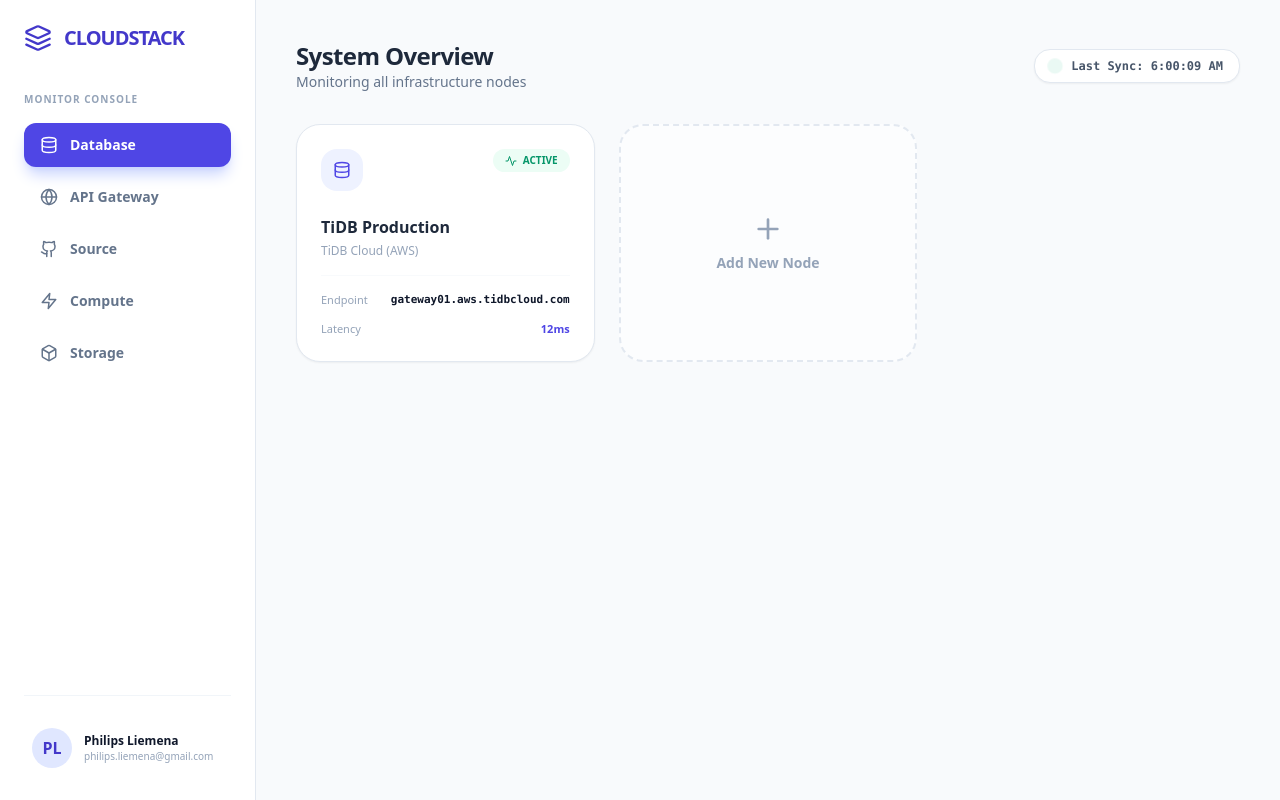
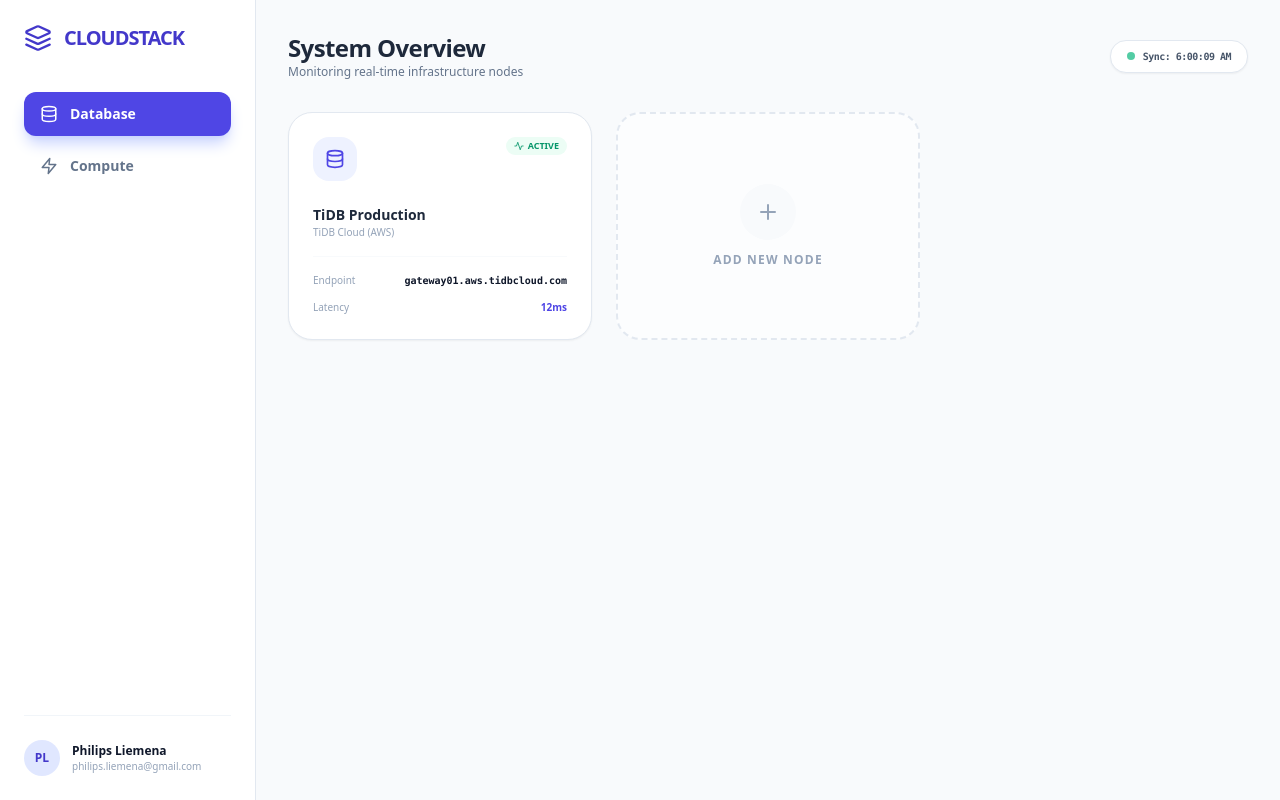
Before and after one commit to opalgas-oss/dashboard-cloud-monitor, a React (Vite) app: page / in a window 1280 px wide. Built offline with nearby package versions, Linux system fonts and the light colour scheme.

Commit message:
Update App.jsx

```diff
--- a/App.jsx
+++ b/App.jsx
@@ -1,32 +1,24 @@
 import React, { useState, useEffect } from 'react';
 import {
   Database, Globe, Zap, Box, Layers,
-  Menu, X, Plus, Save, Github,
-  Activity, ShieldCheck, Server
+  Menu, X, Plus, Activity, Edit3, Trash2, Save, AlertTriangle
 } from 'lucide-react';
 
 export default function App() {
   const [activeTab, setActiveTab] = useState('database');
   const [lastScan, setLastScan] = useState(new Date().toLocaleTimeString());
   const [isMobileMenuOpen, setIsMobileMenuOpen] = useState(false);
+  const [isModalOpen, setIsModalOpen] = useState(false);
+  const [editingNode, setEditingNode] = useState(null);
 
-  // Identitas Pengguna
+  // Data User Nyata
   const userData = {
     full_name: "Philips Liemena",
-    email: "philips.liemena@gmail.com",
-    role: "System Administrator"
+    email: "philips.liemena@gmail.com"
   };
 
-  const categories = [
-    { id: 'database', label: 'Database', icon: <Database size={18} /> },
-    { id: 'gateway', label: 'API Gateway', icon: <Globe size={18} /> },
-    { id: 'source', label: 'Source', icon: <Github size={18} /> },
-    { id: 'compute', label: 'Compute', icon: <Zap size={18} /> },
-    { id: 'storage', label: 'Storage', icon: <Box size={18} /> },
-  ];
-
-  // Data Koneksi Riil
-  const [services] = useState([
+  // State untuk daftar Node (Services)
+  const [services, setServices] = useState([
     {
       id: 'db-1',
       category: 'database',
@@ -34,28 +26,39 @@ export default function App() {
       provider: 'TiDB Cloud (AWS)',
       status: 'online',
       latency: '12ms',
-      config: { host: 'gateway01.aws.tidbcloud.com', db: 'db_greenhouse' }
-    },
-    {
-      id: 'git-1',
-      category: 'source',
-      name: 'Dashboard UI',
-      provider: 'GitHub OSS',
-      status: 'online',
-      latency: '7ms',
-      config: { host: 'github.com/opalgas-oss', db: 'main' }
+      host: 'gateway01.aws.tidbcloud.com'
     }
   ]);
 
+  // Handler untuk membuka modal Tambah/Edit
+  const openModal = (node = null) => {
+    setEditingNode(node || { name: '', category: 'database', provider: '', host: '' });
+    setIsModalOpen(true);
+  };
+
+  const saveNode = (e) => {
+    e.preventDefault();
+    if (editingNode.id) {
+      setServices(services.map(s => s.id === editingNode.id ? editingNode : s));
+    } else {
+      setServices([...services, { ...editingNode, id: Date.now().toString(), status: 'online', latency: '10ms' }]);
+    }
+    setIsModalOpen(false);
+  };
+
+  const deleteNode = (id) => {
+    if(confirm('Hapus node ini?')) {
+      setServices(services.filter(s => s.id !== id));
+    }
+  };
+
   useEffect(() => {
-    const interval = setInterval(() => {
-      setLastScan(new Date().toLocaleTimeString());
-    }, 5000);
+    const interval = setInterval(() => setLastScan(new Date().toLocaleTimeString()), 5000);
     return () => clearInterval(interval);
   }, []);
 
   return (
-    <div className="min-h-screen bg-slate-50 text-slate-900 flex flex-col md:flex-row">
+    <div className="min-h-screen bg-slate-50 text-slate-900 flex flex-col md:flex-row font-sans">
 
       {/* Mobile Header */}
       <div className="md:hidden bg-indigo-700 p-4 flex justify-between items-center text-white sticky top-0 z-50 shadow-md">
@@ -63,105 +66,137 @@ export default function App() {
           <Layers size={22} />
           <span className="font-bold tracking-tight">CloudStack Pro</span>
         </div>
-        <button onClick={() => setIsMobileMenuOpen(!isMobileMenuOpen)} className="p-1">
+        <button onClick={() => setIsMobileMenuOpen(!isMobileMenuOpen)}>
           {isMobileMenuOpen ? <X size={24} /> : <Menu size={24} />}
         </button>
       </div>
 
       {/* Sidebar */}
-      <aside className={`
-        fixed inset-y-0 left-0 z-40 w-64 bg-white border-r border-slate-200 transform transition-transform duration-300 md:relative md:translate-x-0
-        ${isMobileMenuOpen ? 'translate-x-0' : '-translate-x-full'}
-      `}>
+      <aside className={`fixed inset-y-0 left-0 z-40 w-64 bg-white border-r border-slate-200 transform transition-transform duration-300 md:relative md:translate-x-0 ${isMobileMenuOpen ? 'translate-x-0' : '-translate-x-full'}`}>
         <div className="flex flex-col h-full p-6">
           <div className="hidden md:flex items-center gap-3 mb-10 text-indigo-700">
-            <Layers size={28} className="font-bold" />
-            <span className="text-xl font-black tracking-tighter">CLOUDSTACK</span>
+            <Layers size={28} />
+            <span className="text-xl font-black tracking-tighter uppercase">CloudStack</span>
           </div>
 
-          <nav className="flex-1 space-y-2">
-            <p className="text-[10px] font-bold text-slate-400 uppercase tracking-widest mb-4">Monitor Console</p>
-            {categories.map(cat => (
-              <button
-                key={cat.id}
-                onClick={() => { setActiveTab(cat.id); setIsMobileMenuOpen(false); }}
-                className={`w-full flex items-center gap-3 px-4 py-3 rounded-xl transition-all ${
-                  activeTab === cat.id
-                  ? 'bg-indigo-600 text-white shadow-lg shadow-indigo-200'
-                  : 'text-slate-500 hover:bg-slate-50'
-                }`}
-              >
-                {cat.icon}
-                <span className="text-sm font-semibold">{cat.label}</span>
-              </button>
-            ))}
+          <nav className="flex-1 space-y-2 text-sm font-semibold text-slate-500">
+            <button onClick={() => setActiveTab('database')} className={`w-full flex items-center gap-3 px-4 py-3 rounded-xl ${activeTab === 'database' ? 'bg-indigo-600 text-white shadow-lg shadow-indigo-200' : 'hover:bg-slate-50'}`}>
+              <Database size={18} /> Database
+            </button>
+            <button onClick={() => setActiveTab('compute')} className={`w-full flex items-center gap-3 px-4 py-3 rounded-xl ${activeTab === 'compute' ? 'bg-indigo-600 text-white shadow-lg shadow-indigo-200' : 'hover:bg-slate-50'}`}>
+              <Zap size={18} /> Compute
+            </button>
           </nav>
 
-          {/* User Section */}
-          <div className="mt-auto pt-6 border-t border-slate-100">
-            <div className="flex items-center gap-3 p-2">
-              <div className="w-10 h-10 rounded-full bg-indigo-100 flex items-center justify-center text-indigo-700 font-bold">
-                PL
-              </div>
-              <div className="overflow-hidden">
-                <p className="text-xs font-bold truncate">{userData.full_name}</p>
-                <p className="text-[10px] text-slate-400 truncate">{userData.email}</p>
-              </div>
+          <div className="mt-auto pt-6 border-t border-slate-100 flex items-center gap-3">
+            <div className="w-9 h-9 rounded-full bg-indigo-100 flex items-center justify-center text-indigo-700 font-bold text-xs">PL</div>
+            <div className="overflow-hidden">
+              <p className="text-xs font-bold truncate">{userData.full_name}</p>
+              <p className="text-[10px] text-slate-400 truncate">{userData.email}</p>
             </div>
           </div>
         </div>
       </aside>
 
       {/* Main Content */}
-      <main className="flex-1 p-4 md:p-10">
+      <main className="flex-1 p-4 md:p-8">
         <header className="flex flex-col md:flex-row md:items-center justify-between gap-4 mb-8">
           <div>
             <h2 className="text-2xl font-black text-slate-800 tracking-tight">System Overview</h2>
-            <p className="text-sm text-slate-500">Monitoring all infrastructure nodes</p>
+            <p className="text-xs text-slate-500">Monitoring real-time infrastructure nodes</p>
           </div>
-          <div className="flex items-center gap-3 bg-white p-2 pr-4 rounded-2xl border border-slate-200 shadow-sm w-fit">
-            <div className="w-2 h-2 rounded-full bg-emerald-500 animate-ping ml-2"></div>
-            <span className="text-xs font-mono font-bold text-slate-600">Last Sync: {lastScan}</span>
+          <div className="bg-white px-4 py-2 rounded-2xl border border-slate-200 shadow-sm flex items-center gap-2">
+            <div className="w-2 h-2 bg-emerald-500 rounded-full animate-pulse"></div>
+            <span className="text-[10px] font-mono font-bold text-slate-600 tracking-tighter">Sync: {lastScan}</span>
           </div>
         </header>
 
-        {/* Stats Grid */}
+        {/* Services Grid */}
         <div className="grid grid-cols-1 sm:grid-cols-2 lg:grid-cols-3 gap-6">
           {services.filter(s => s.category === activeTab).map(service => (
-            <div key={service.id} className="bg-white p-6 rounded-3xl border border-slate-200 shadow-sm hover:shadow-xl transition-all group">
+            <div key={service.id} className="bg-white p-6 rounded-3xl border border-slate-200 shadow-sm relative group hover:shadow-xl transition-all">
+              {/* Tombol Edit/Delete muncul saat di-hover */}
+              <div className="absolute top-4 right-4 flex gap-2 opacity-0 group-hover:opacity-100 transition-opacity">
+                <button onClick={() => openModal(service)} className="p-2 bg-slate-50 text-slate-600 rounded-lg hover:bg-indigo-50 hover:text-indigo-600"><Edit3 size={14} /></button>
+                <button onClick={() => deleteNode(service.id)} className="p-2 bg-slate-50 text-slate-600 rounded-lg hover:bg-red-50 hover:text-red-600"><Trash2 size={14} /></button>
+              </div>
+
               <div className="flex justify-between items-start mb-6">
                 <div className="p-3 bg-indigo-50 text-indigo-600 rounded-2xl group-hover:bg-indigo-600 group-hover:text-white transition-colors">
-                  {categories.find(c => c.id === service.category)?.icon}
+                  {service.category === 'database' ? <Database size={20} /> : <Zap size={20} />}
                 </div>
-                <div className="flex items-center gap-1.5 bg-emerald-50 px-3 py-1 rounded-full">
-                  <Activity size={12} className="text-emerald-600" />
-                  <span className="text-[10px] font-bold text-emerald-600 uppercase">Active</span>
+                <div className="flex items-center gap-1 bg-emerald-50 px-2 py-0.5 rounded-full">
+                  <Activity size={10} className="text-emerald-600" />
+                  <span className="text-[9px] font-bold text-emerald-600 uppercase">Active</span>
                 </div>
               </div>
 
-              <h4 className="font-bold text-slate-800 mb-1">{service.name}</h4>
-              <p className="text-xs text-slate-400 mb-4">{service.provider}</p>
+              <h4 className="font-bold text-slate-800 text-sm">{service.name}</h4>
+              <p className="text-[10px] text-slate-400 mb-4">{service.provider}</p>
 
               <div className="space-y-3 pt-4 border-t border-slate-50">
-                <div className="flex justify-between text-[11px]">
-                  <span className="text-slate-400">Endpoint</span>
-                  <span className="font-mono font-bold truncate ml-4">{service.config.host}</span>
+                <div className="flex justify-between text-[10px]">
+                  <span className="text-slate-400 font-medium">Endpoint</span>
+                  <span className="font-mono font-bold truncate ml-4">{service.host}</span>
                 </div>
-                <div className="flex justify-between text-[11px]">
-                  <span className="text-slate-400">Latency</span>
+                <div className="flex justify-between text-[10px]">
+                  <span className="text-slate-400 font-medium">Latency</span>
                   <span className="text-indigo-600 font-bold">{service.latency}</span>
                 </div>
               </div>
             </div>
           ))}
 
-          {/* Add Node Placeholder */}
-          <button className="border-2 border-dashed border-slate-200 rounded-3xl p-6 flex flex-col items-center justify-center text-slate-400 hover:border-indigo-300 hover:text-indigo-500 transition-all bg-white/50">
-            <Plus size={32} className="mb-2" />
-            <span className="text-sm font-bold">Add New Node</span>
+          {/* Tombol Add New Node (Sudah Berfungsi) */}
+          <button onClick={() => openModal()} className="border-2 border-dashed border-slate-200 rounded-3xl p-6 flex flex-col items-center justify-center text-slate-400 hover:border-indigo-300 hover:text-indigo-500 transition-all bg-white/50 group">
+            <div className="p-4 bg-slate-50 rounded-full group-hover:bg-indigo-50 mb-3 transition-colors"><Plus size={24} /></div>
+            <span className="text-xs font-bold uppercase tracking-widest">Add New Node</span>
           </button>
         </div>
       </main>
+
+      {/* MODAL INPUT (Add/Edit) */}
+      {isModalOpen && (
+        <div className="fixed inset-0 bg-slate-900/60 backdrop-blur-sm z-[100] flex items-center justify-center p-4">
+          <form onSubmit={saveNode} className="bg-white w-full max-w-md rounded-3xl shadow-2xl overflow-hidden animate-in zoom-in duration-200">
+            <div className="px-6 py-4 border-b border-slate-100 flex justify-between items-center bg-slate-50/50">
+              <h3 className="font-bold text-slate-800 tracking-tight">{editingNode.id ? 'Edit Node' : 'Connect New Stack'}</h3>
+              <button type="button" onClick={() => setIsModalOpen(false)} className="p-2 hover:bg-slate-200 rounded-full transition-colors"><X size={18} /></button>
+            </div>
+
+            <div className="p-6 space-y-4">
+              <div className="space-y-1">
+                <label className="text-[10px] font-bold text-slate-400 uppercase ml-1 tracking-wider">Node Name</label>
+                <input required className="w-full bg-slate-50 border border-slate-200 rounded-xl p-3 text-sm focus:ring-2 focus:ring-indigo-500/20 outline-none" value={editingNode.name} onChange={e => setEditingNode({...editingNode, name: e.target.value})} placeholder="e.g. TiDB Server 01" />
+              </div>
+              <div className="grid grid-cols-2 gap-4">
+                <div className="space-y-1">
+                  <label className="text-[10px] font-bold text-slate-400 uppercase ml-1">Category</label>
+                  <select className="w-full bg-slate-50 border border-slate-200 rounded-xl p-3 text-sm" value={editingNode.category} onChange={e => setEditingNode({...editingNode, category: e.target.value})}>
+                    <option value="database">Database</option>
+                    <option value="compute">Compute</option>
+                  </select>
+                </div>
+                <div className="space-y-1">
+                  <label className="text-[10px] font-bold text-slate-400 uppercase ml-1">Provider</label>
+                  <input required className="w-full bg-slate-50 border border-slate-200 rounded-xl p-3 text-sm" value={editingNode.provider} onChange={e => setEditingNode({...editingNode, provider: e.target.value})} placeholder="AWS / GitHub" />
+                </div>
+              </div>
+              <div className="space-y-1">
+                <label className="text-[10px] font-bold text-slate-400 uppercase ml-1">Internal Endpoint (Host)</label>
+                <input required className="w-full bg-slate-50 border border-slate-200 rounded-xl p-3 text-sm font-mono" value={editingNode.host} onChange={e => setEditingNode({...editingNode, host: e.target.value})} placeholder="gateway01.aws..." />
+              </div>
+            </div>
+
+            <div className="p-6 bg-slate-50 border-t border-slate-100 flex gap-3">
+              <button type="button" onClick={() => setIsModalOpen(false)} className="flex-1 py-3 bg-white border border-slate-200 rounded-xl text-sm font-bold hover:bg-slate-100">Cancel</button>
+              <button type="submit" className="flex-1 py-3 bg-indigo-600 text-white rounded-xl text-sm font-bold shadow-lg shadow-indigo-100 flex items-center justify-center gap-2">
+                <Save size={18} /> {editingNode.id ? 'Update' : 'Deploy Node'}
+              </button>
+            </div>
+          </form>
+        </div>
+      )}
     </div>
   );
 }
```
